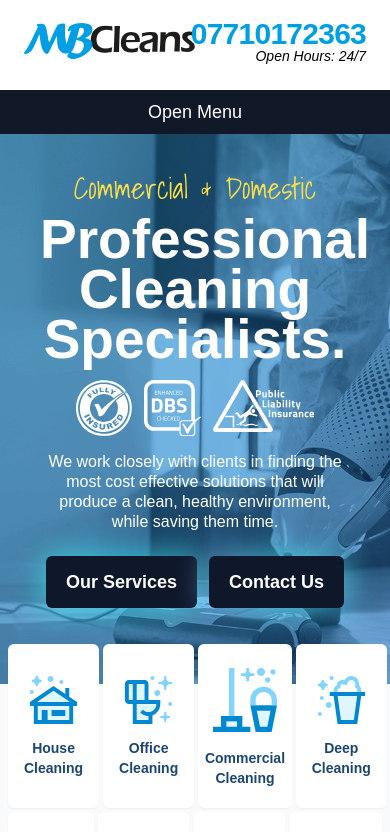
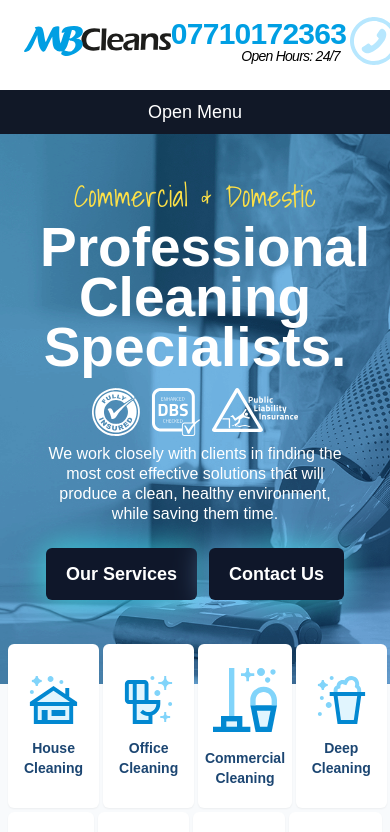
Before and after one commit to highmoose/mbcleans, a Next.js app: page / in a window 390 px wide. Shown: the top 832 px of the page. Built offline with nearby package versions, Linux system fonts and the light colour scheme; a web font is replaced by a local one.

Commit message:
Phone Icons

```diff
--- a/components/estimateBar.js
+++ b/components/estimateBar.js
@@ -79,38 +79,33 @@ export default function EstimateBar() {
             </p>
 
             <p className="text-white text-sm mb-2  lg:mb-4 text-center lg:text-start">
-              Hiring someone to clean your property can feel like a big decision
-              as your want to hire the best house cleaning service you can.
-            </p>
-            <div className="flex gap-x-4 items-center mb-2  lg:mb-4 justify-center lg:justify-start">
-              <div className=" border-4 rounded-full p-2">
-                <Image
-                  src="/icons/check-white.svg"
-                  width={25}
-                  height={25}
-                  className="text-white"
-                />
-              </div>
-              <p className="text-white font-semibold text-2xl ">
-                Worry Free Services
-              </p>
-            </div>
-            <p className="text-white text-sm mb-2  lg:mb-4 text-center lg:text-start">
               We do everything we can to make out services as affordable as
               possible. Our budget flexability extends all the way to employing
               the right amount of help at the right times to make a positive
               difference in our customers lives and give confidence in our
               services.
             </p>
-            <a
-              href="tel:07710172363"
-              className="items-center gap-x-4 text-white text-center lg:text-start"
-            >
-              <p className="text-3xl ">You can call us on:</p>
+            <div>
+              <a href="tel:07710172363">
+                <div className="flex items-center gap-x-4 justify-center lg:justify-start">
+                  <img
+                    src="/icons/phone-circle.svg"
+                    className="h-20 w-20"
+                    alt="Contact Us Phone"
+                  />
+                  <div className="items-center gap-x-4 text-white text-center lg:text-start">
+                    <p className="text-2xl md:text-3xl ">You can call us on:</p>
 
-              <p className="text-5xl font-bold ">07710172363</p>
-              <p className="text-1xl font-extralight ">Open Hours: 24/7</p>
-            </a>
+                    <p className="text-4xl md:text-5xl font-bold ">
+                      07710172363
+                    </p>
+                    <p className="text-lg md:text-xl font-extralight ">
+                      Open Hours: 24/7
+                    </p>
+                  </div>
+                </div>
+              </a>
+            </div>
           </div>
           {/* Estimate Form Section */}
           <form
--- a/components/headerBar.js
+++ b/components/headerBar.js
@@ -107,13 +107,20 @@ export default function HeaderBar() {
               <div className="flex-col justify-center my-auto w-full z-20">
                 <a
                   href="tel:07710172363"
-                  className="text-4xl tracking-tight font-bold text-theme3 w-full h-full"
+                  className="flex gap-x-1 items-center  text-end text-3xl tracking-tight font-bold text-theme3 w-full h-full"
                 >
-                  07710172363
+                  <div>
+                    <p>07710172363</p>
+                    <p className="-mt-1.5 text-sm text-end text-black font-light italic ">
+                      Open Hours: 24/7&nbsp;&nbsp;
+                    </p>
+                  </div>
+                  <img
+                    src="/icons/phone-circle-blue.svg"
+                    className="h-12 w-12 scale-x-[-1]"
+                    alt="Contact Us Phone"
+                  />
                 </a>
-                <p className="-mt-1.5 text-sm italic font-extralight ">
-                  Open Hours: 24/7
-                </p>
               </div>
             </div>
           </div>
@@ -131,17 +138,25 @@ export default function HeaderBar() {
                   className="w-full max-w-[200px] my-auto"
                 />
               </Link>
-              <div className=" max-w-[200px] my-auto w-1/2">
+              <div className="flex">
+                <div className="flex-col justify-center my-auto w-full z-20">
                   <a
                     href="tel:07710172363"
-                  className="text-3xl sm:text-4xl tracking-tight font-bold text-theme3 justify-end flex"
+                    className="flex gap-x-1 items-center  text-end text-3xl tracking-tight font-bold text-theme3 w-full h-full"
                   >
-                  07710172363
+                    <div>
+                      <p>07710172363</p>
+                      <p className="-mt-1.5 text-sm text-end text-black font-light italic ">
+                        Open Hours: 24/7&nbsp;&nbsp;
+                      </p>
+                    </div>
+                    <img
+                      src="/icons/phone-circle-blue.svg"
+                      className="h-12 w-12 scale-x-[-1]"
+                      alt="Contact Us Phone"
+                    />
                   </a>
-
-                <p className="-mt-1.5 text-sm text-end sm:text-sm italic font-extralight">
-                  Open Hours: 24/7
-                </p>
+                </div>
               </div>
             </div>
             <div className="flex items-center justify-center mx-auto w-full bg-slate-50">
@@ -185,17 +200,25 @@ export default function HeaderBar() {
                   className="w-full max-w-[200px] my-auto"
                 />
               </Link>
-              <div className=" max-w-[200px] my-auto w-1/2">
+              <div className="flex">
+                <div className="flex-col justify-center my-auto w-full z-20">
                   <a
                     href="tel:07710172363"
-                  className="text-3xl sm:text-4xl tracking-tight font-bold text-theme3 justify-end flex"
+                    className="flex gap-x-1 items-center  text-end text-3xl tracking-tight font-bold text-theme3 w-full h-full"
                   >
-                  07710172363
+                    <div>
+                      <p>07710172363</p>
+                      <p className="-mt-1.5 text-sm text-end text-black font-light italic ">
+                        Open Hours: 24/7&nbsp;&nbsp;
+                      </p>
+                    </div>
+                    <img
+                      src="/icons/phone-circle-blue.svg"
+                      className="h-12 w-12 scale-x-[-1]"
+                      alt="Contact Us Phone"
+                    />
                   </a>
-
-                <p className="-mt-1.5 text-sm text-end sm:text-sm italic font-extralight">
-                  Open Hours: 24/7
-                </p>
+                </div>
               </div>
             </div>
             <div className="flex items-center justify-center mx-auto w-full bg-slate-50 ">
--- a/components/heroBlock.js
+++ b/components/heroBlock.js
@@ -42,20 +42,20 @@ export default function HeaderBar() {
           <p className="text-[55px] sm:text-[90px] mb-4 lg:mb-6 leading-[50px] sm:leading-[75px] font-semibold text-center lg:text-start ">
             Professional Cleaning Specialists.
           </p>
-          <div className="flex mb-4 lg:mb-6 gap-x-3 justify-center lg:justify-start">
+          <div className="flex mb-2 lg:mb-2 gap-x-3 justify-center lg:justify-start">
             <img
               src="/icons/fully-insured.svg"
-              className="h-14 z-20"
+              className="h-12 z-20"
               alt="Fully Insured"
             />
             <img
               src="/icons/dbs-checked.svg"
-              className="h-14 z-20"
+              className="h-12 z-20"
               alt="DBS Check"
             />
             <img
               src="/icons/public-liability.svg"
-              className="h-14 z-20 pb-1"
+              className="h-12 z-20 pb-1"
               alt="Public Liability Insurance"
             />
           </div>
--- a/src/app/page.js
+++ b/src/app/page.js
@@ -6,7 +6,6 @@ import PartnersBar2 from "../../components/partnersBar2";
 
 import StepsBar from "../../components/stepsBar";
 import EstimateBar from "../../components/estimateBar";
-import FooterBar from "../../components/footerBar";
 import TestimonialsBar2 from "../../components/testimonialsBar2";
 import ServicesBar from "../../components/servicesBar";
 
@@ -21,7 +20,6 @@ export default function Home() {
       <PartnersBar2 />
       <EstimateBar />
       <TestimonialsBar2 />
-      <FooterBar />
     </main>
   );
 }
```
Also changed, not shown: public/icons/phone-circle-blue.svg (added), public/icons/phone-circle.svg (added). Lines whose indentation alone changed are shown as unchanged.
